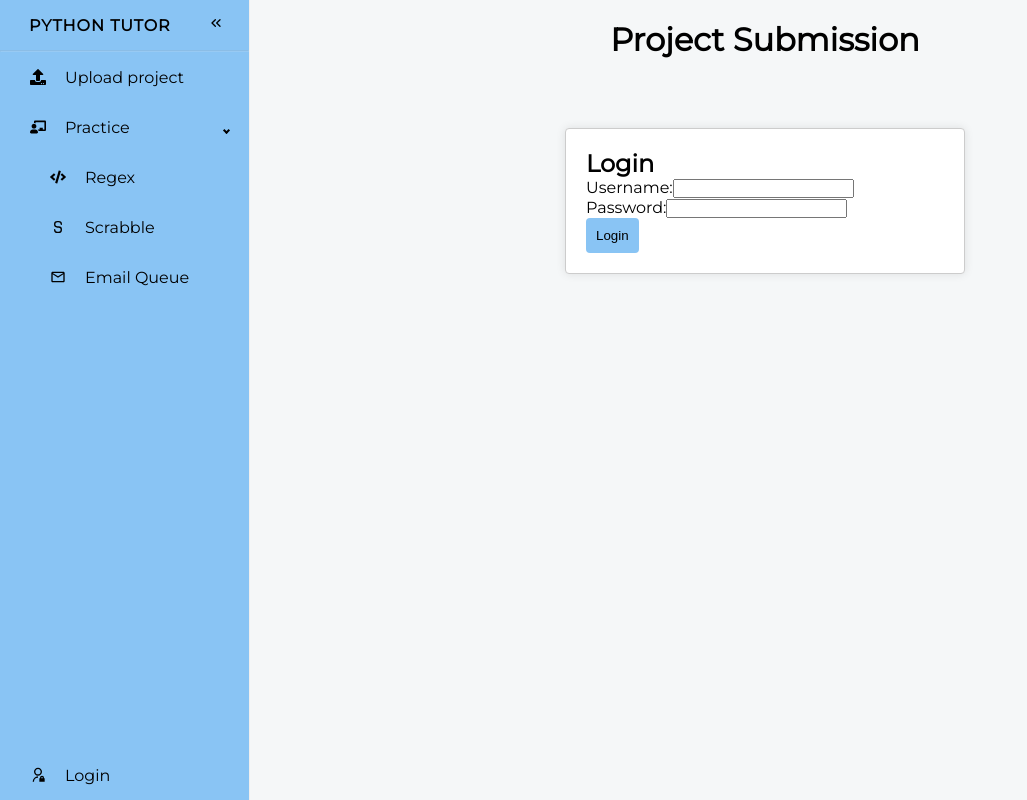
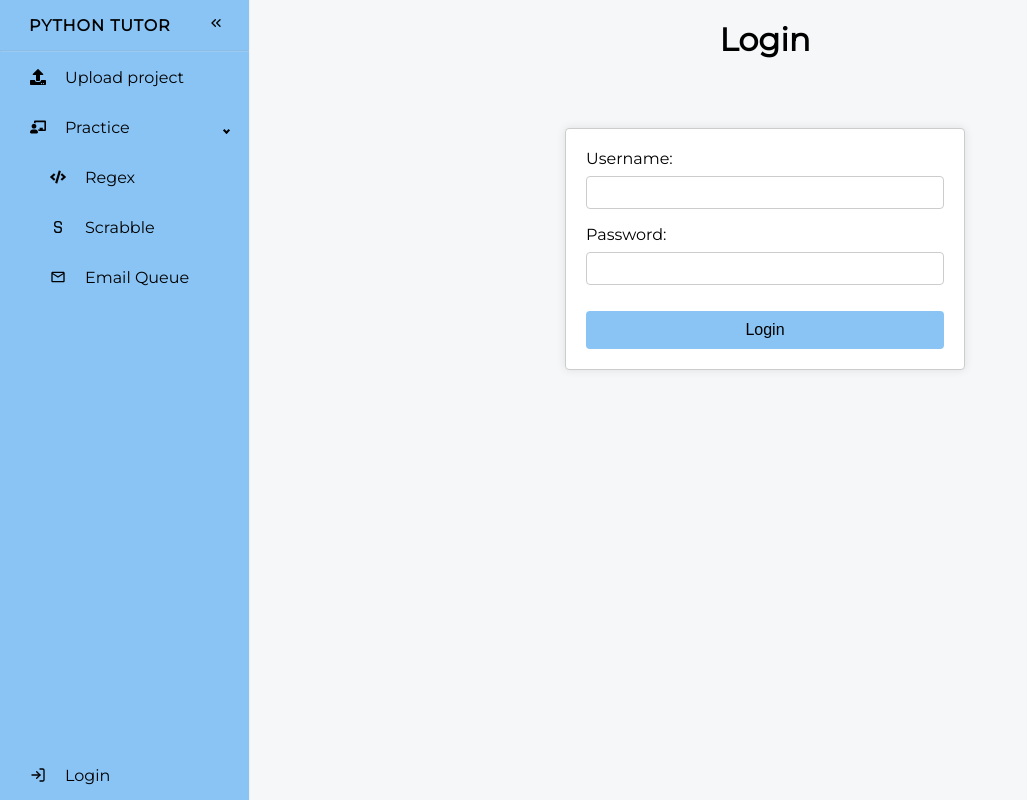
Before and after one commit to xkrejc70/python-tutor, a React (Create React App) app in the folder client/: page /login in a window 1280 px wide. Shown: the whole page, without its empty margins (0-1027 px from the left). Built offline with nearby package versions, Linux system fonts and the light colour scheme.

Commit message:
Login, Logout

```diff
--- a/client/src/App.js
+++ b/client/src/App.js
@@ -3,7 +3,7 @@ import { BrowserRouter, Routes, Route } from 'react-router-dom';
 import PrivateRoute from 'PrivateRoute';
 // pages
 import Upload from "pages/upload/Upload";
-import Admin from "pages/admin/Admin";
+import Settings from "pages/settings/Settings";
 import Login from "pages/login/Login";
 import Proj8 from "pages/exercise/Proj8";
 import Proj4 from "pages/exercise/Proj4";
@@ -15,9 +15,9 @@ function App() {
 		<BrowserRouter>
 			<Routes>
 				<Route index element={<Upload />}></Route>
-				<Route path="/admin" element={
+				<Route path="/settings" element={
 					<PrivateRoute>
-						<Admin />
+						<Settings />
 					</PrivateRoute>} />
 				<Route path="/login" element={<Login />}></Route>
 				<Route path="/upload" element={<Upload />}></Route>
--- a/client/src/assets/global.css
+++ b/client/src/assets/global.css
@@ -103,6 +103,7 @@ button {
     border: none;
     border-radius: 4px;
     cursor: pointer;
+    font-size: medium;
 }
 
 button:hover {
@@ -197,6 +198,10 @@ h1 {
     text-align: center;
 }
 
+.h2-center {
+    text-align: center;
+}
+
 .practice-task {
     margin-bottom: 25px;
 }
@@ -206,7 +211,7 @@ h1 {
     max-width: 1000px;
     margin: 30px auto;
     padding: 20px;
-    border: 1px solid #ccc;
+    border: 1px solid #272222;
     border-radius: 8px;
     box-shadow: 0 0 10px rgba(0, 0, 0, 0.1);
     text-align: center;
@@ -297,7 +302,7 @@ h1 {
     max-height: 70px; /* Set a maximum height for the image */
 }
 
-/* Admin */
+/* Settings */
 
 .project-settings-container {
     display: flex;
@@ -313,3 +318,56 @@ h1 {
 .settings-form {
     text-align: center;
 }
+
+.checkbox-menu {
+    list-style: none;
+    padding: 0;
+}
+
+.checkbox-menu li {
+    margin-bottom: 10px;
+}
+
+.checkbox-label {
+    display: flex;
+    align-items: center;
+    cursor: pointer;
+}
+
+.checkbox-input {
+    margin-right: 8px;
+    accent-color: #000;
+    width: 20px;
+    height: 20px;
+}
+
+.save-button {
+    text-align: center;
+}
+
+/* Login */
+
+label {
+    display: block;
+    margin-bottom: 8px;
+}
+
+.input-field {
+    width: 100%;
+    padding: 8px;
+    margin-bottom: 16px;
+    border: 1px solid #ccc;
+    border-radius: 4px;
+}
+
+.input-field:focus {
+    outline: none;
+    border-color: #4caf50;
+    box-shadow: 0 0 8px rgba(76, 175, 80, 0.4);
+}
+
+.login-button {
+    margin-top: 10px;
+    width: 100%;
+    font-size: medium;
+}
--- a/client/src/components/Sidebar.js
+++ b/client/src/components/Sidebar.js
@@ -1,27 +1,31 @@
-// Move styles to index.css
 import React, { useState } from 'react';
 import { Sidebar, SubMenu, Menu, MenuItem } from 'react-pro-sidebar';
-import { Link } from 'react-router-dom';
+import { Link, useNavigate } from 'react-router-dom';
 import { useAuth } from 'AuthContext';
 // icons
-import { FiChevronsLeft, FiChevronsRight } from 'react-icons/fi';
+import { FiChevronsLeft, FiChevronsRight, FiLogIn, FiLogOut } from 'react-icons/fi';
 import { FaCode, FaUpload, FaChalkboardTeacher } from 'react-icons/fa';
+import { IoSettingsSharp } from "react-icons/io5";
 import { MdOutlineMailOutline } from "react-icons/md";
-import { RiAdminLine } from "react-icons/ri";
 import { TbLetterS } from "react-icons/tb";
 
 import 'assets/global.css';
 
-function Sidebars({ onCollapsedChange }) {
-
+function LeftSidebar({ onCollapsedChange }) {
+  const navigate = useNavigate();
   const [collapsed, setCollapsed] = useState(false);
   const [toggled, setToggled] = useState(false);
 
-  const { isLoggedIn } = useAuth();
+  const { isLoggedIn, logout } = useAuth();
+
+  const handleLogout = () => {
+    logout();
+    navigate("/login");
+};
 
   const handleCollapsedChange = () => {
     setCollapsed(!collapsed);
-    onCollapsedChange(!collapsed); // Notify the parent component about the state change
+    onCollapsedChange(!collapsed);
   };
   const handleToggleSidebar = (value) => {
     setToggled(value);
@@ -58,11 +62,10 @@ function Sidebars({ onCollapsedChange }) {
           </Menu>
 
           <Menu>
-            {/* Warning cuz of double <a> can use NavLink, but it breaks submenu */}
             <MenuItem icon={<FaUpload />} component={<Link to="/upload" />}>Upload project</MenuItem>
             <SubMenu defaultOpen label={"Practice"} icon={<FaChalkboardTeacher />}>
               <MenuItem icon={<FaCode />} component={<Link to="/#" />}>Regex</MenuItem>
-              <MenuItem icon={<TbLetterS />} component={<Link to="/Proj4" />} >Scrabble</MenuItem>
+              <MenuItem icon={<TbLetterS />} component={<Link to="/proj4" />} >Scrabble</MenuItem>
               <MenuItem icon={<MdOutlineMailOutline />} component={<Link to="/proj8" />} >Email Queue</MenuItem>
             </SubMenu>
           </Menu>
@@ -71,17 +74,11 @@ function Sidebars({ onCollapsedChange }) {
             <Menu>
               {isLoggedIn ? (
                 <>
-                  <MenuItem icon={<RiAdminLine />} component={<Link to="/admin" />}>
-                    Admin
-                  </MenuItem>
-                  <MenuItem icon={<RiAdminLine />} /*onClick={logout}*/>
-                    Logout
-                  </MenuItem>
+                  <MenuItem icon={<IoSettingsSharp />} component={<Link to="/settings" />}>Settings</MenuItem>
+                  <MenuItem icon={<FiLogOut />} onClick={handleLogout}>Logout</MenuItem>
                 </>
               ) : (
-                <MenuItem icon={<RiAdminLine />} component={<Link to="/login" />}>
-                  Login
-                </MenuItem>
+                <MenuItem icon={<FiLogIn />} component={<Link to="/login" />}>Login</MenuItem>
               )}
             </Menu>
           </div>
@@ -90,4 +87,4 @@ function Sidebars({ onCollapsedChange }) {
     </div>
   );
 }
-export default Sidebars;
+export default LeftSidebar;
--- a/client/src/pages/evaluation/Evaluation.js
+++ b/client/src/pages/evaluation/Evaluation.js
@@ -1,4 +1,3 @@
-// Evaluation.js
 import React from 'react';
 import Sidebar from "components/Sidebar";
 import { useLocation } from 'react-router-dom';
--- a/client/src/pages/evaluation/evaluationUtils.js
+++ b/client/src/pages/evaluation/evaluationUtils.js
@@ -1,4 +1,3 @@
-// evaluationUtils.js
 import React from 'react';
 import { Prism as SyntaxHighlighter } from 'react-syntax-highlighter';
 import { coy } from 'react-syntax-highlighter/dist/esm/styles/prism';
--- a/client/src/pages/login/Login.js
+++ b/client/src/pages/login/Login.js
@@ -1,4 +1,3 @@
-// Login.js
 import React, { useState } from 'react';
 import Sidebar from "components/Sidebar";
 import StatusMessage from "components/StatusMessage";
@@ -28,31 +27,33 @@ function Login() {
         <div>
             <Sidebar onCollapsedChange={onSidebarCollapsedChange} />
             <div className={"main-layout"} style={{ marginLeft: sidebarCollapsed ? "80px" : "250px" }}>
-                <h1>Project Submission</h1>
+                <h1>Login</h1>
                 <br />
                 <div className="upload-container">
-                    <h2>Login</h2>
-                    <div>
+
                     <label>Username:</label>
                     <input
                         type="text"
-                            value={username}
+                        class="input-field"
+                        id="username"
                         onChange={(e) => setUsername(e.target.value)}
                     />
-                    </div>
-                    <div>
+
                     <label>Password:</label>
                     <input
                         type="password"
-                            value={password}
+                        class="input-field"
+                        id="password"
                         onChange={(e) => setPassword(e.target.value)}
                     />
-                    </div>
-                    <button onClick={handleLogin}>Login</button>
+
+                    <div className='save-button'>
+                        <button className='login-button' onClick={handleLogin}>Login</button>
                         <StatusMessage status={status} />
                     </div>
                 </div>
             </div>
+        </div >
     );
 };
 
--- a/client/src/pages/login/loginUtils.js
+++ b/client/src/pages/login/loginUtils.js
@@ -1,4 +1,3 @@
-// loginUtils.js
 import axios from 'axios';
 
 export const handleLoginRequest = (username, password, setStatus, login, navigate) => {
@@ -14,7 +13,7 @@ export const handleLoginRequest = (username, password, setStatus, login, navigat
             if (response.status === 200) {
                 setStatus('Logged in successfully!');
                 login();
-                navigate("/admin");
+                navigate("/settings");
             } else {
                 setStatus(`Error: ${response.data}`);
             }
--- a/client/src/pages/admin/Admin.js
+++ b/client/src/pages/settings/Settings.js
@@ -1,11 +1,10 @@
-// Admin.js
 import React, { useState, useEffect } from 'react';
 import Sidebar from "components/Sidebar";
 import StatusMessage from "components/StatusMessage";
-import { fetchDataFromAPI, handleCheckboxChange, handleSaveData } from './adminUtils';
+import { fetchDataFromAPI, handleCheckboxChange, handleSaveData } from './settingsUtils';
 import "assets/global.css";
 
-function Admin() {
+function Settings() {
     const [sidebarCollapsed, setSidebarCollapsed] = useState(false);
     const [items, setItems] = useState([]);
     const [selectedItems, setSelectedItems] = useState([]);
@@ -30,17 +29,18 @@ function Admin() {
     return (
         <div>
             <Sidebar onCollapsedChange={onSidebarCollapsedChange} />
-            <div className={"main-layout"} style={{ marginLeft: sidebarCollapsed ? "80px" : "250px" }}>
-                <h1>Project Submission</h1>
+            <div className="main-layout" style={{ marginLeft: sidebarCollapsed ? "80px" : "250px" }}>
+                <h1>Settings</h1>
                 <br />
                 <div className="upload-container">
-                    <h3 className='h3-center'>Upload your project</h3>
+                    <h3 className="h3-center">Select which projects can be evaluated</h3>
                     <br />
-                    <ul>
+                    <ul className="checkbox-menu">
                         {items.map(item => (
                             <li key={item.id}>
-                                <label>
+                                <label className="checkbox-label">
                                     <input
+                                        className="checkbox-input"
                                         type="checkbox"
                                         checked={item.checked}
                                         onChange={() => handleCheckboxChangeWrapper(item)}
@@ -50,12 +50,14 @@ function Admin() {
                             </li>
                         ))}
                     </ul>
-                    <button onClick={handleSave}>Save</button>
-                    <StatusMessage status={status} />
+                    <div className='save-button'>
+                        <button onClick={handleSave}>Save changes</button>
+                        <StatusMessage status={status} className="status-message" />
+                    </div>
                 </div>
             </div>
         </div>
     );
 }
 
-export default Admin;
+export default Settings;
--- a/client/src/pages/admin/adminUtils.js
+++ b/client/src/pages/settings/settingsUtils.js
@@ -1,4 +1,3 @@
-// adminUtils.js
 import axios from 'axios';
 
 export const fetchDataFromAPI = (setData, setSelectedItems, setStatus) => {
--- a/client/src/pages/upload/Upload.js
+++ b/client/src/pages/upload/Upload.js
@@ -1,4 +1,3 @@
-// Upload.js
 import React, { useState, useEffect } from 'react';
 import Sidebar from "components/Sidebar";
 import StatusMessage from "components/StatusMessage";
--- a/client/src/pages/upload/uploadUtils.js
+++ b/client/src/pages/upload/uploadUtils.js
@@ -1,4 +1,3 @@
-// uploadUtils.js
 import axios from 'axios';
 
 export const handleFileUpload = (selectedFile, selectedProject, setStatus, navigate) => {
```
Lines whose indentation alone changed are shown as unchanged.
